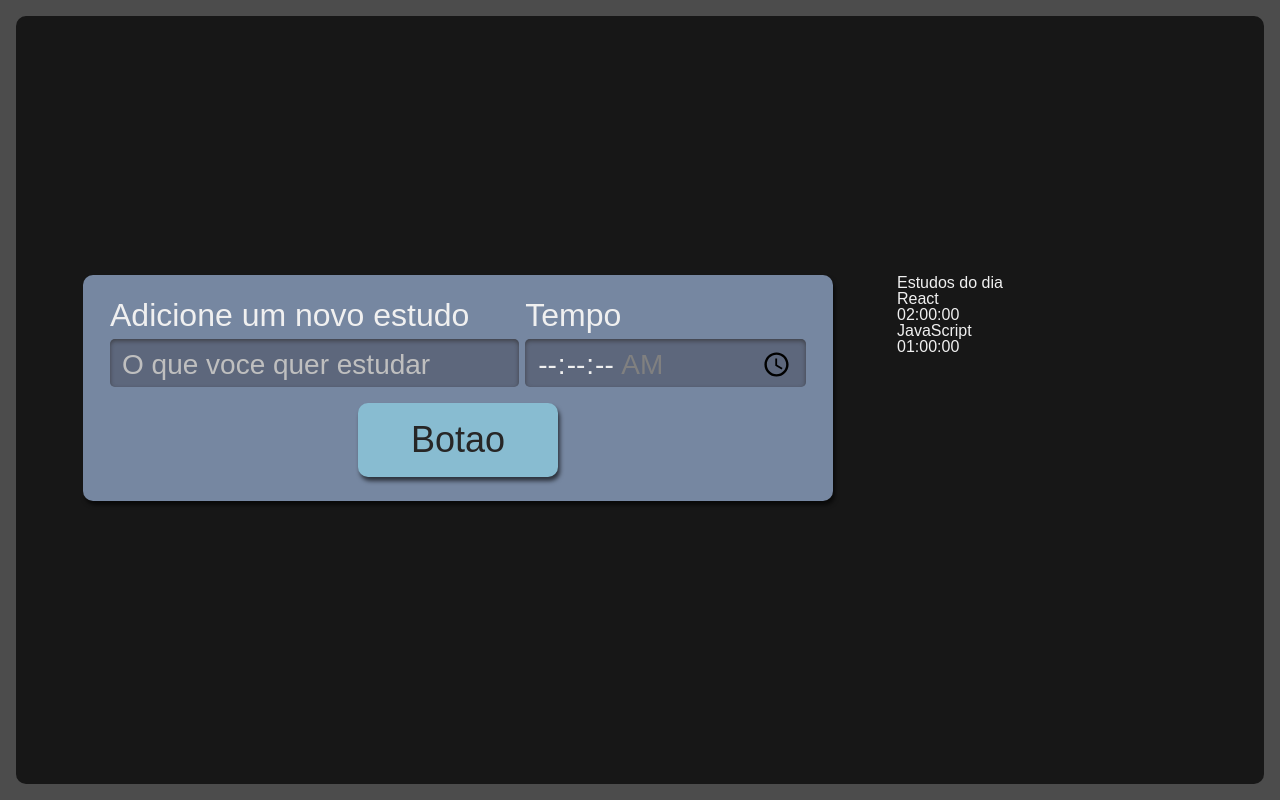
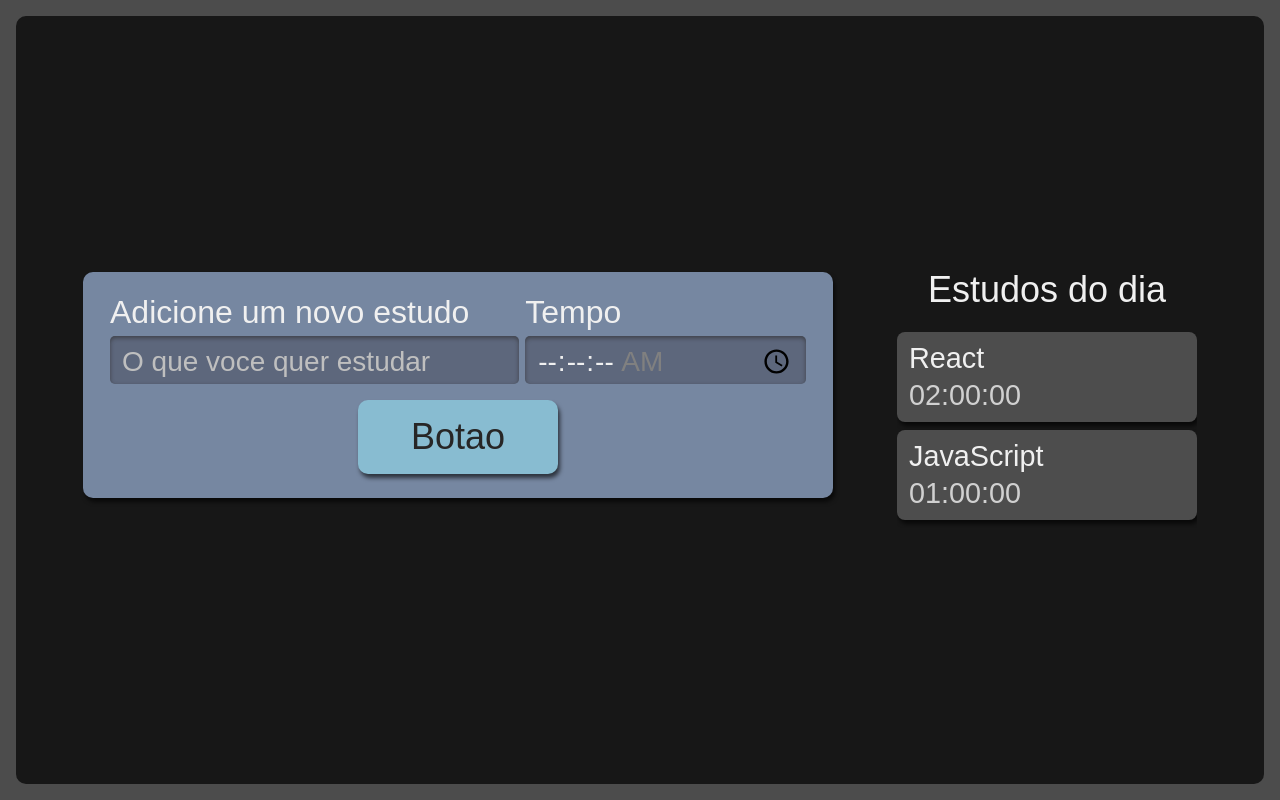
Before and after one commit to jonasemc/Task-Organizer, a React (Create React App) app: page / in a window 1280 px wide. Built offline with nearby package versions, Linux system fonts and the light colour scheme.

Commit message:
style: Criar style do list.tsx

```diff
--- a/src/components/list/list.tsx
+++ b/src/components/list/list.tsx
@@ -1,26 +1,30 @@
 import React from "react";
+import "./style.scss";
 
-function List(){
-    const tarefas = [{
-        tarefa: 'React',
-        tempo: '02:00:00'
-    }, {
-        tarefa: 'JavaScript',
-        tempo: '01:00:00'
-    }]
-    return(
-        <aside>
+function List() {
+  const tarefas = [
+    {
+      tarefa: "React",
+      tempo: "02:00:00",
+    },
+    {
+      tarefa: "JavaScript",
+      tempo: "01:00:00",
+    },
+  ];
+  return (
+    <aside className="listaTarefas">
       <h2> Estudos do dia</h2>
       <ul>
         {tarefas.map((item, index) => (
-                    <li key={index}>
+          <li key={index} className="item">
             <h3>{item.tarefa}</h3>
             <span>{item.tempo}</span>
           </li>
         ))}
       </ul>
     </aside>
-    )
+  );
 }
 
 export default List;
--- /dev/null
+++ b/src/components/list/style.scss
@@ -0,0 +1,75 @@
+.listaTarefas {
+    grid-area: tarefas;
+    height: 100%;
+
+    h2 {
+      font-size: 1.25rem;
+      margin-bottom: 12px;
+    }
+
+    ul {
+      max-height: 350px;
+      overflow-y: scroll;
+        scrollbar-width: thin;
+    }
+
+    @media screen and (min-width:1280px) {
+
+      h2{
+        text-align: center;
+        font-size: 2.25rem;
+        margin-bottom: 24px;
+      }
+
+      ul {
+        overflow: auto;
+        max-height: 500px;
+      }
+    }
+  }
+
+  .item {
+    background-color: #4D4D4D;
+    border-radius: 8px;
+    box-shadow: 2px 4px 4px #0000009F;
+    padding: 12px;
+    margin-bottom: 8px;
+    position: relative;
+    cursor: pointer;
+
+    h3 {
+      margin-bottom: 8px;
+      word-break: break-all;
+    }
+
+    span {
+      color: #D0D0D0;
+    }
+
+    @media screen and (min-width:1280px) {
+      font-size: 1.8rem;
+    }
+  }
+
+  .itemSelecionado {
+    background-color: #292929;
+    box-shadow: 2px 4px 4px #0000009F inset;
+  }
+
+  .itemCompletado {
+    background-color: #566F42;
+    cursor: auto;
+
+    .concluido {
+      display: block;
+      background-image: url('../../assets/img/check-mark.svg');
+      background-repeat: no-repeat;
+      background-size: 38px 38px;
+      position: absolute;
+      top: 50%;
+      right: 12px;
+      transform: translateY(-50%);
+      width: 42px;
+      height: 43px;
+    }
+  }
```
Also changed, not shown: src/assets/img/check-mark.svg (added). Lines whose indentation alone changed are shown as unchanged.
